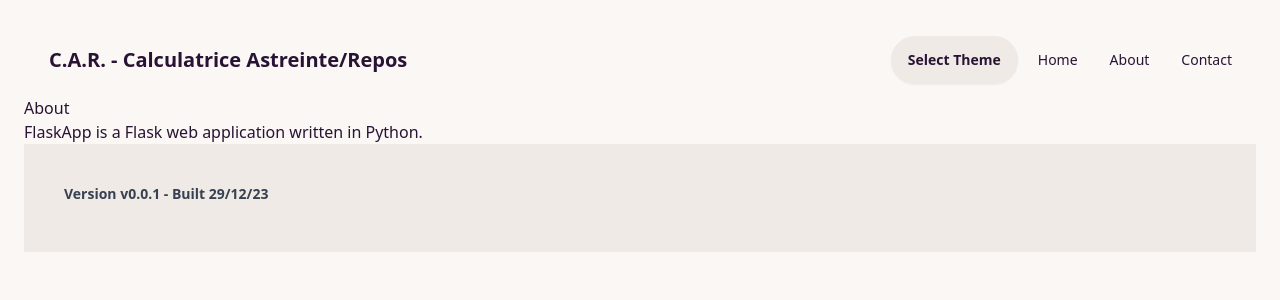
After one commit to davidaparicio/car, a Flask app: page /about/ in a window 1280 px wide. The commit adds this page. Shown: the top 300 px of the page. Run offline with Flask 3, Linux system fonts and the light colour scheme; some libraries are stand-ins or nearby versions.

Commit message:
✨ feat: about page and menu

```diff
--- a/app.py
+++ b/app.py
@@ -55,6 +55,11 @@ def check_rest_period():
     )
 
 
+@app.route("/about/")
+def about():
+    return render_template("about.html")
+
+
 if __name__ == "__main__":
     env = os.getenv("ENV", "DEVELOPMENT").upper()
     debug_mode = False if env == "PRODUCTION" else True
--- /dev/null
+++ b/templates/about.html
@@ -0,0 +1,6 @@
+{% extends 'base.html' %}
+
+{% block content %}
+    <h1>{% block title %} About {% endblock %}</h1>
+    <h3>FlaskApp is a Flask web application written in Python.</h3>
+{% endblock %}
--- a/templates/base.html
+++ b/templates/base.html
@@ -83,8 +83,8 @@
         </div>
         <div class="flex-none">
             <ul class="menu menu-horizontal p-0">
-            <li><a>Home</a></li>
-            <li><a>About</a></li>
+            <li><a href="{{ url_for('check_rest_period') }}">Home</a></li>
+            <li><a href="{{ url_for('about') }}">About</a></li>
             <li><a>Contact</a></li>
             </ul>
         </div>
```
